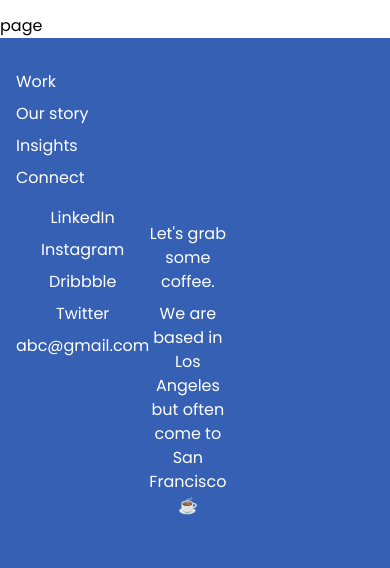
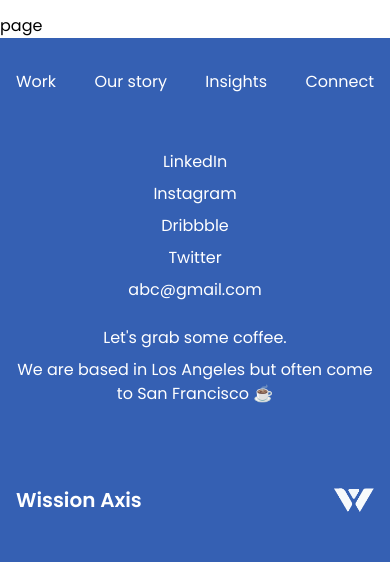
Before and after one commit to wissionaxis/wissionaxis, a Next.js app: page /events in a window 390 px wide. Shown: the part 121-689 px from the top of the page. Built offline with nearby package versions, Linux system fonts and the light colour scheme; no server answers.

Commit message:
updated auth,footer components

```diff
--- a/app/(sites)/authentication/page.tsx
+++ b/app/(sites)/authentication/page.tsx
@@ -84,9 +84,9 @@ const RegisterPage: React.FC = () => {
   }
 
   return (
-    <div className="min-h-screen flex relative max-md:flex-col overflow-hidden">
+    <div className="min-h-screen flex relative max-md:flex-col max-sm:justify-center overflow-hidden">
       <Model />
-      <div className="md:w-1/2 flex justify-center max-md:h-[40vh] h-screen gap-3 items-center relative ">
+      <div className="md:w-1/2 flex justify-center max-md:h-[40vh] max-sm:hidden h-screen gap-3 items-center relative ">
         <div className="h-1/2 relative w-5/6  max-sm:-mt-10">
           <div className="relative h-14 flex -mt-5">
             <span
@@ -94,7 +94,7 @@ const RegisterPage: React.FC = () => {
             transition-all relative w-14 h-full flex-center selection:bg-none rounded-full'
               onClick={(e) => {
                 e.preventDefault();
-                window.history.back();
+                 window.location.href = '/'
               }}
             >
               <MoveLeft className=" opacity-60 arrowIcon" size={30} />
--- a/app/(sites)/page.tsx
+++ b/app/(sites)/page.tsx
@@ -36,10 +36,9 @@ const Home = () => {
   ];
 
   useEffect(() => {
-    // Check if animation has already occurred
     if (localStorage.getItem('hasAnimated')) {
       setHasAnimated(true);
-      return; // Skip animation if already triggered
+      return;
     }
 
     const tl = gsap.timeline();
@@ -88,7 +87,6 @@ const Home = () => {
       ease: 'power4.out',
     });
 
-    // After animation, mark it as completed in localStorage
     localStorage.setItem('hasAnimated', 'true');
     setHasAnimated(true);
   }, []);
--- a/app/components/common/Footer.tsx
+++ b/app/components/common/Footer.tsx
@@ -7,14 +7,14 @@ const Footer: React.FC = () => {
   return (
     <footer className="bg-[#3560B3] text-white py-8 px-4 lg:px-16">
       <div className="container mx-auto flex flex-col md:flex-row justify-between ">
-        <div className="flex flex-col justify-between space-y-2 mb-4  md:mb-0">
+        <div className="flex md:flex-col justify-between mb-4 max-md:items-center  flex-1 flex-wrap gap-4">
           <Link href="#" className="hover:underline">Work</Link>
           <Link href="#" className="hover:underline">Our story</Link>
           <Link href="#" className="hover:underline">Insights</Link>
           <Link href="#" className="hover:underline">Connect</Link>
         </div>
 
-        <div className="flex w-1/2 justify-evenly relative ">
+        <div className="flex md:w-1/2 justify-evenly max-md:flex-col relative max-md:mt-10 ">
           <div className="flex flex-col space-y-2 text-center md:text-left">
             <Link href="#" className="hover:underline">LinkedIn</Link>
             <Link href="#" className="hover:underline">Instagram</Link>
@@ -23,8 +23,8 @@ const Footer: React.FC = () => {
             <Link href={"mailto:wfw@gmail.com"} className='mt-20'>abc@gmail.com</Link>
 
           </div>
-          <div className="flex flex-col w-1/2 items-center md:items-start space-y-2 text-center md:text-left mt-4 md:mt-0">
-            <p>Let{"'"}s grab some coffee.</p>
+          <div className="flex flex-col md:w-1/2 items-center md:items-start space-y-2 text-center md:text-left mt- 6 md:mt-0">
+            <p className='max-md:mt-6'>Let{"'"}s grab some coffee.</p>
             <p>We are based in Los Angeles but often come to San Francisco ☕</p>
           </div>
         </div>
```
